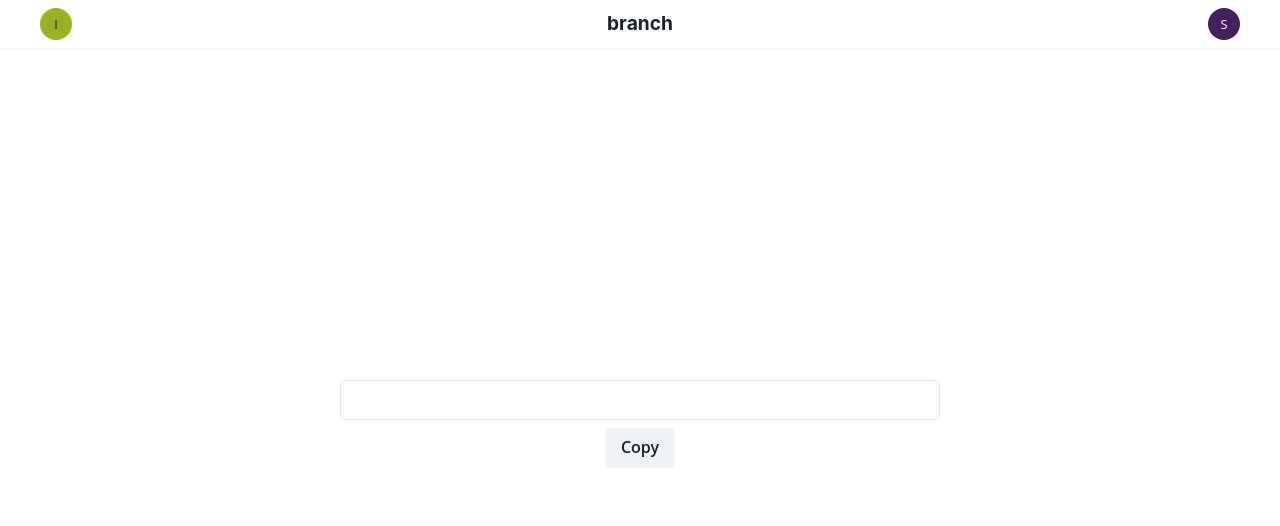
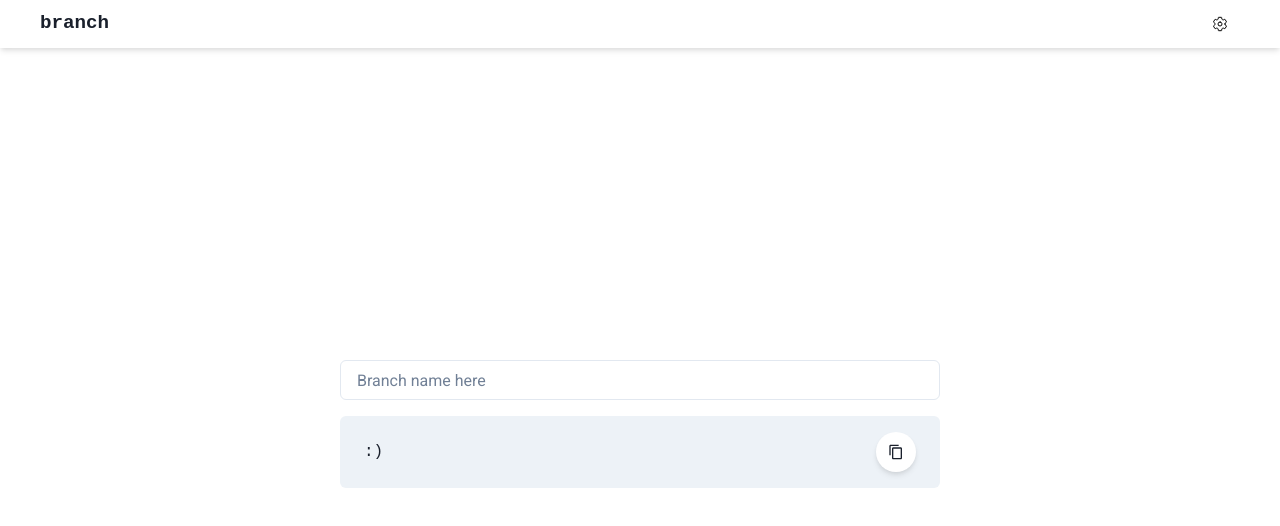
Before and after one commit to alexalannunes/branch-generator, a React (Vite) app: page / in a window 1280 px wide. Shown: the top 526 px of the page. Built offline with nearby package versions, Linux system fonts and the light colour scheme.

Commit message:
implement default form if no custom form was provided

```diff
--- a/src/app/providers.tsx
+++ b/src/app/providers.tsx
@@ -1,10 +1,12 @@
 import { ChakraProvider, extendTheme } from "@chakra-ui/react";
 import { ReactNode } from "react";
 import { BrowserRouter } from "react-router-dom";
+import "@fontsource/roboto";
 
 const theme = extendTheme({
   fonts: {
-    body: `'Open Sans', sans-serif`,
+    body: `'Roboto', sans-serif`,
+    heading: `'Roboto', sans-serif`,
   },
 });
 
--- /dev/null
+++ b/src/components/branch-result/branch-result.tsx
@@ -0,0 +1,46 @@
+import { Box, IconButton, Text, Tooltip } from "@chakra-ui/react";
+import { MdContentCopy } from "react-icons/md";
+import { toSlug } from "../../helpers/to-slug";
+import { copyToClipboard } from "../../helpers/to-clipboard";
+
+interface BranchNameResultProps {
+  branch: string;
+}
+
+export function BranchNameResult({ branch }: BranchNameResultProps) {
+  const result = branch ? toSlug(branch) : ":)";
+
+  const handleClipboardCopy = () => {
+    copyToClipboard(result);
+  };
+
+  return (
+    <Box
+      p={6}
+      pr={20}
+      rounded={"md"}
+      bg="gray.100"
+      w={"full"}
+      position={"relative"}
+    >
+      <Text fontFamily={"monospace"} fontSize={"1rem"}>
+        {result}
+      </Text>
+      <Tooltip label="Copy to clipboard">
+        <IconButton
+          icon={<MdContentCopy />}
+          aria-label="Copy"
+          rounded={"full"}
+          position={"absolute"}
+          shadow={"md"}
+          bg={"white"}
+          right={6}
+          top={"50%"}
+          transform={"auto"}
+          translateY={"-50%"}
+          onClick={handleClipboardCopy}
+        />
+      </Tooltip>
+    </Box>
+  );
+}
--- /dev/null
+++ b/src/helpers/regex.ts
@@ -0,0 +1,20 @@
+export const REGEX_HELPER = {
+  ALL_NON_DOT_DIGITS: /[^0-9.-]+/g,
+  ALL_NON_NUMBERS: /\D+/g,
+  ANY_EACH_UPPERCASE_LETTER: /([A-Z])/g,
+  NUMBER_WITH_PX_SUFFIX: /(-?\d+)px/,
+  ONLY_ALLOWED_CHARACTERS: /^[A-Za-z0-9/;&\-_ ]+$/,
+  ONLY_ALPHANUMERIC_AND_SPECIAL_CHARS: /^[A-Za-z0-9/\-_@!#$% ]+$/,
+  ONLY_POSITIVE_DECIMAL: /^\d+(\.\d{0,2})?$/,
+  ONLY_POSITIVE_INTEGER_NUMBERS: /^\d+$/,
+  ONLY_POSITIVE_INTEGER_NUMBERS_WITHOUT_LEADING_ZERO: /^[1-9]\d*$/,
+  ONLY_POSITIVE_WITH_TWO_LEADING_ZEROS:
+    /^[+]?([0-9]+(?:[.][0-9]{0,2})?|\.[0-9]{0,2})$/,
+  ONLY_POSITIVE_WITH_LEADING_ZEROS: /^[+]?([0-9]+(?:[.][0-9]+)?|\.[0-9]+)$/,
+  ONLY_UNALLOWED_CHARACTERS: /[^A-Za-z0-9/;&\-_ ]/g,
+  POSITIVE_NEGATIVE_INTEGER_NUMBERS: /^-?\d{0,}$/,
+  REMOVE_EXTRA_SPACES: /\s+/g,
+  STRING_AFTER_LAST_COMMA: /,\s([^,]+)$/,
+  NON_KEBAB_CASE: /[^A-Za-z0-9-]/g,
+  NON_ALPHANUMERIC_UNDERSCORE: /[^A-Za-z0-9_ ]/g,
+};
--- /dev/null
+++ b/src/helpers/to-clipboard.ts
@@ -0,0 +1,3 @@
+export async function copyToClipboard(value: string) {
+  await navigator.clipboard.writeText(value);
+}
--- /dev/null
+++ b/src/helpers/to-slug.ts
@@ -0,0 +1,29 @@
+import { REGEX_HELPER } from "./regex";
+
+export const toSlug = (value: string, separator = "-") => {
+  // Convert the string to normalized NFD form (Unicode)
+  const normalizedValue = (value || "").normalize("NFD");
+
+  // Remove accents through the unicode character range
+  const withoutAccents = normalizedValue.replace(/[\u0300-\u036f]/g, "");
+
+  // Convert to lowercase
+  const lowercased = withoutAccents.toLowerCase();
+
+  // Remove extra spaces, transforming more than one space into a single space
+  const trimmed = lowercased.trim().replace(/[\s\t\n]+/gm, " ");
+
+  // Replace slashes with underscores to avoid collision
+  const withoutSlashes = trimmed.replace(/\//, "_");
+
+  // Remove non-alphanumeric characters and underscores
+  const alphanumericOnly = withoutSlashes.replace(
+    REGEX_HELPER.NON_ALPHANUMERIC_UNDERSCORE,
+    ""
+  );
+
+  // Replace spaces with a specific separator (default is '-')
+  const result = alphanumericOnly.replace(/\s/g, separator);
+
+  return result;
+};
--- a/src/pages/home/home.tsx
+++ b/src/pages/home/home.tsx
@@ -1,30 +1,34 @@
 import {
-  Avatar,
   Box,
-  Button,
   Flex,
   Heading,
+  IconButton,
   Input,
   Stack,
+  Text,
+  Tooltip,
 } from "@chakra-ui/react";
+import { IoSettingsOutline } from "react-icons/io5";
+import { MdContentCopy } from "react-icons/md";
+import { DefaultForm } from "./ui/default-form";
 
 export function HomePage() {
   return (
     <Flex direction={"column"} minH={"100vh"}>
-      {/* header */}
-      <Box h={12} shadow={"sm"} px={10}>
+      <Box h={12} shadow={"md"} px={10}>
         <Flex justifyContent={"space-between"} alignItems={"center"} h="full">
-          <Avatar name="Icon" size={"sm"} />
-          <Heading fontSize={"1.2rem"}>branch</Heading>
-          <Avatar name="Settings" size={"sm"} />
+          <Heading fontFamily={"monospace"} fontSize={"1.2rem"}>
+            branch
+          </Heading>
+          <IconButton
+            aria-label="Settings"
+            variant={"ghost"}
+            rounded={"full"}
+            icon={<IoSettingsOutline color="black" />}
+          />
         </Flex>
       </Box>
-      <Flex flex={1} alignItems={"center"} justifyContent={"center"}>
-        <Stack w={"600px"} alignItems={"center"}>
-          <Input w="full" />
-          <Button w={"fit-content"}>Copy</Button>
-        </Stack>
-      </Flex>
+      <DefaultForm />
     </Flex>
   );
 }
--- /dev/null
+++ b/src/pages/home/ui/default-form.tsx
@@ -0,0 +1,30 @@
+import { Flex, Input, Stack } from "@chakra-ui/react";
+import { useForm } from "react-hook-form";
+import { BranchNameResult } from "../../../components/branch-result/branch-result";
+
+interface DefaultFormValues {
+  branch: string;
+}
+
+export function DefaultForm() {
+  const { register, watch } = useForm<DefaultFormValues>({
+    defaultValues: {
+      branch: "",
+    },
+  });
+
+  const branch = watch("branch");
+
+  return (
+    <Flex flex={1} alignItems={"center"} justifyContent={"center"}>
+      <Stack w={"600px"} alignItems={"center"} spacing={4}>
+        <Input
+          {...register("branch")}
+          w="full"
+          placeholder="Branch name here"
+        />
+        <BranchNameResult branch={branch} />
+      </Stack>
+    </Flex>
+  );
+}
```
Also changed, not shown: src/components/index.ts (added).
